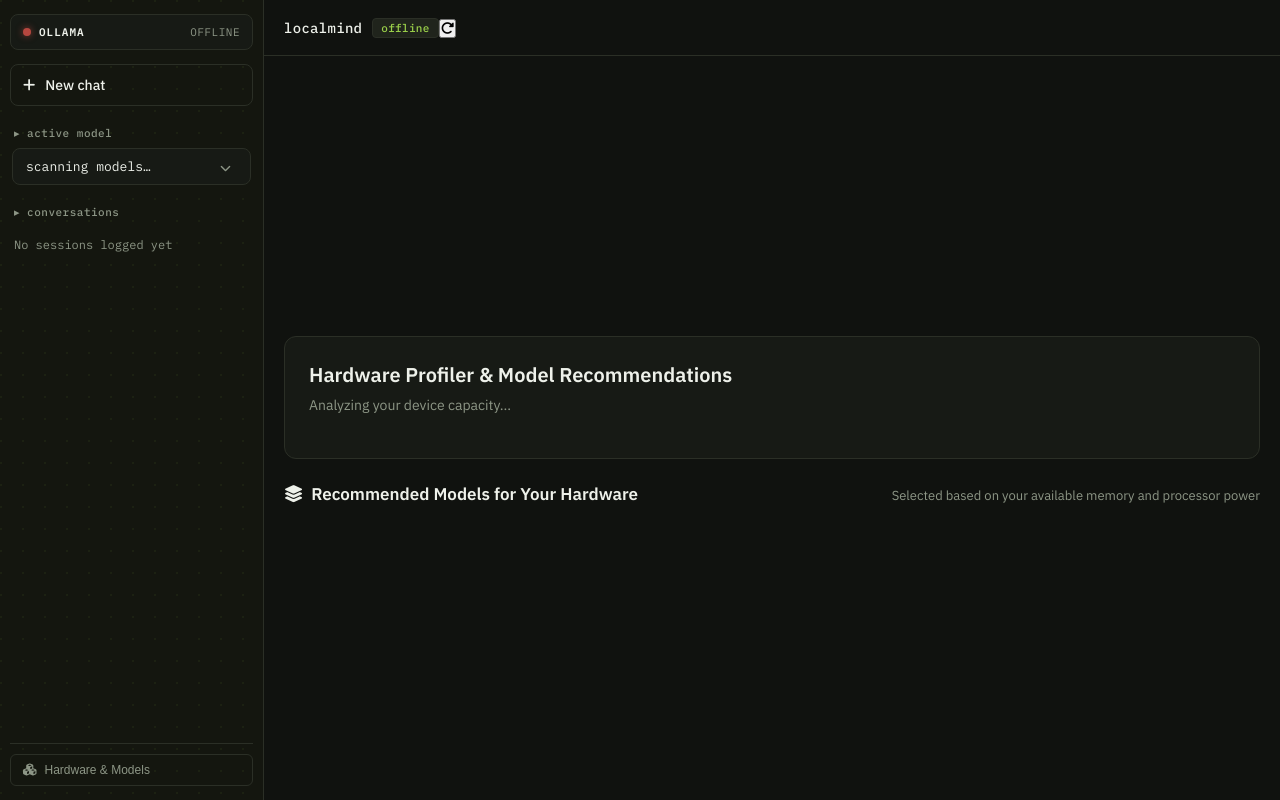
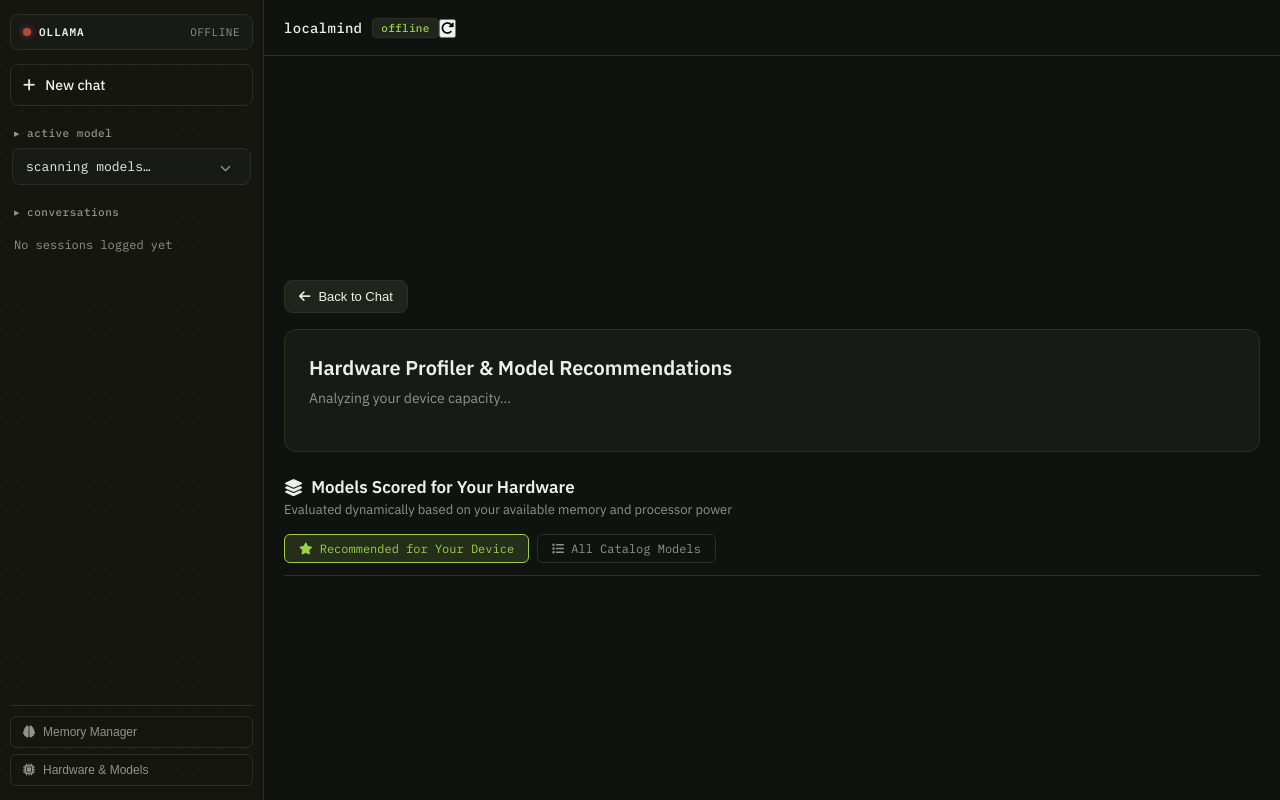
Before and after one commit to Anuj04432/Offline_AI_Assistant, a plain HTML site: page frontend/index.html in a window 1280 px wide. Both pictures are taken after a click on the button "Hardware & Models". Drawn offline with nearby package versions, Linux system fonts and the light colour scheme; no server answers.

Commit message:
feat(frontend): add back-to-chat navigation, hardware catalog filters and memory modal markup

```diff
--- a/frontend/index.html
+++ b/frontend/index.html
@@ -55,8 +55,11 @@
             </div>
 
             <div class="sidebar-footer">
-                <button class="footer-btn" id="exploreModelsBtn" title="Explore recommended models">
-                    <i class="fa-solid fa-cubes"></i> <span>Hardware & Models</span>
+                <button class="footer-btn" id="manageMemoryBtn" title="Frontier-style persistent memory">
+                    <i class="fa-solid fa-brain"></i> <span>Memory Manager</span>
+                </button>
+                <button class="footer-btn" id="exploreModelsBtn" title="Explore recommended models" style="margin-top: 6px;">
+                    <i class="fa-solid fa-microchip"></i> <span>Hardware & Models</span>
                 </button>
             </div>
         </aside>
@@ -147,6 +150,11 @@
             <!-- VIEW 3: HARDWARE PROFILER & RECOMMENDED MODELS -->
             <section class="onboarding-view" id="noModelsView" style="display: none;">
                 <div class="hardware-hub">
+                    <div class="hardware-top-bar">
+                        <button class="back-to-chat-btn" id="backToChatBtn">
+                            <i class="fa-solid fa-arrow-left"></i> Back to Chat
+                        </button>
+                    </div>
                     <div class="hardware-header">
                         <h2>Hardware Profiler & Model Recommendations</h2>
                         <p id="hardwareSummaryText">Analyzing your device capacity...</p>
@@ -158,8 +166,20 @@
 
                     <div class="catalog-section">
                         <div class="catalog-header">
-                            <h3><i class="fa-solid fa-layer-group"></i> Recommended Models for Your Hardware</h3>
-                            <span class="catalog-sub">Selected based on your available memory and processor power</span>
+                            <div>
+                                <h3><i class="fa-solid fa-layer-group"></i> Models Scored for Your Hardware</h3>
+                                <span class="catalog-sub">Evaluated dynamically based on your available memory and processor power</span>
+                            </div>
+                        </div>
+
+                        <!-- Filter Tabs -->
+                        <div class="catalog-filter-tabs">
+                            <button class="filter-tab active" data-filter="recommended" id="tabRecommended">
+                                <i class="fa-solid fa-star"></i> Recommended for Your Device
+                            </button>
+                            <button class="filter-tab" data-filter="all" id="tabAll">
+                                <i class="fa-solid fa-list"></i> All Catalog Models
+                            </button>
                         </div>
 
                         <div class="models-grid" id="recommendedModelsGrid">
@@ -206,6 +226,32 @@
         </main>
     </div>
 
+    <!-- MODAL: PERSISTENT MEMORY MANAGER (FRONTIER MEMORY) -->
+    <div class="modal-backdrop" id="memoryModal" style="display: none;">
+        <div class="modal-box">
+            <div class="modal-header">
+                <h3><i class="fa-solid fa-brain" style="color: var(--accent);"></i> Frontier Memory Manager</h3>
+                <button class="close-modal-btn" id="closeMemoryModalBtn">&times;</button>
+            </div>
+            <div class="modal-body">
+                <p class="modal-desc">
+                    These are persistent memories stored in your local SQLite database (<code>localmind.db</code>). LocalMind automatically injects these into every chat prompt so the AI remembers your preferences across sessions.
+                </p>
+
+                <div class="add-memory-row">
+                    <input type="text" id="newMemoryInput" class="memory-input" placeholder="e.g. My name is Alice, I prefer Python, keep explanations short...">
+                    <button class="add-memory-btn" id="saveMemoryBtn">
+                        <i class="fa-solid fa-plus"></i> Remember
+                    </button>
+                </div>
+
+                <div class="memory-list" id="memoryList">
+                    <!-- Populated dynamically via script.js -->
+                </div>
+            </div>
+        </div>
+    </div>
+
     <script src="script.js"></script>
 </body>
 </html>
```
